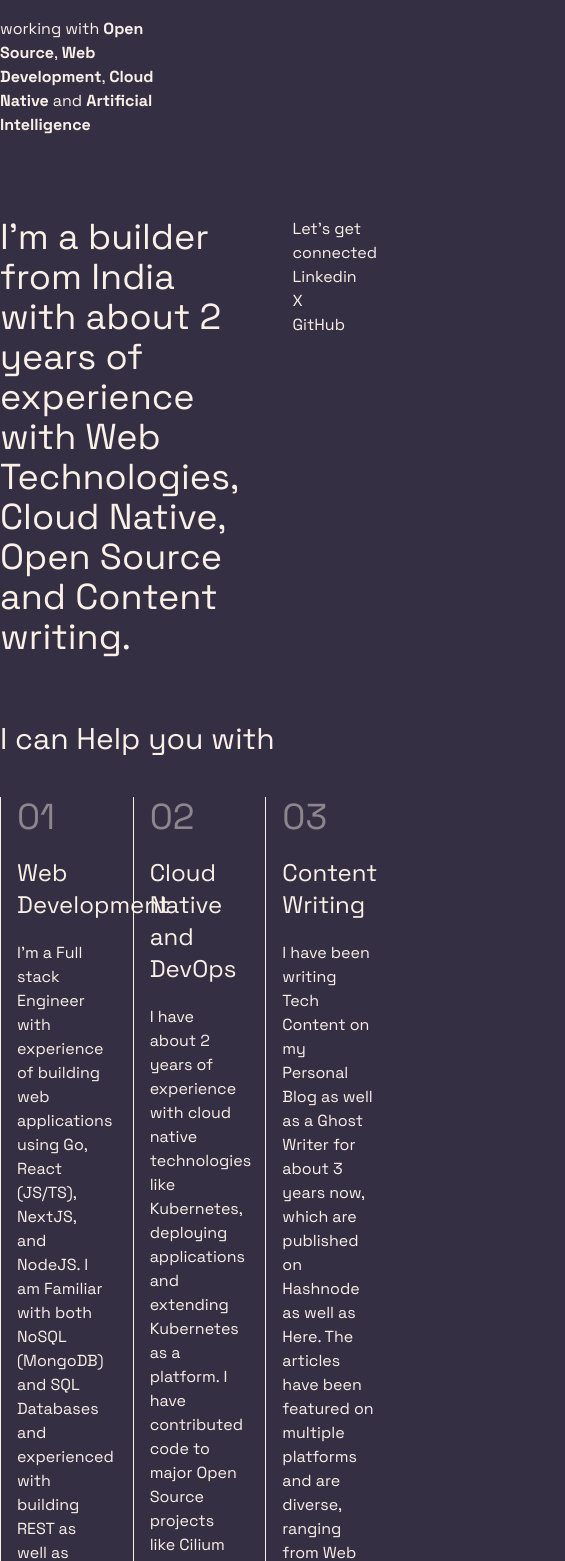
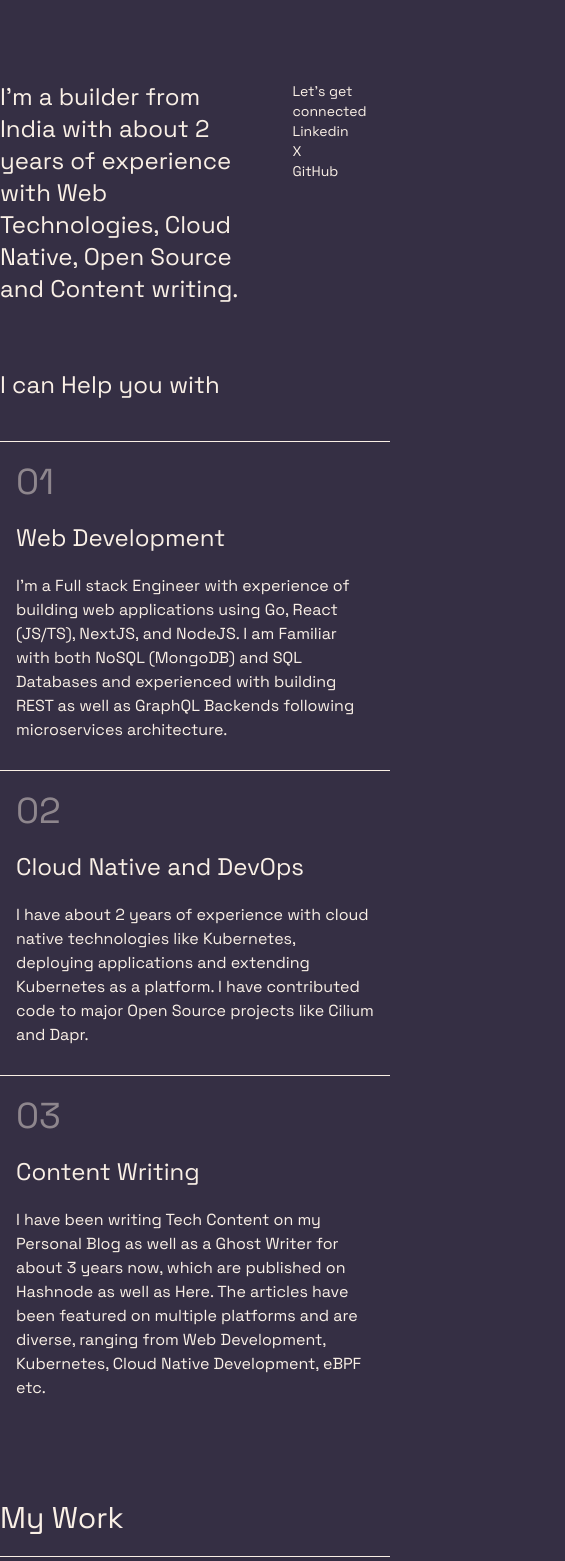
Before and after one commit to prateek041/me, a Next.js app: page / in a window 390 px wide. Shown: the part 439-2000 px from the top of the page, 565 px wide, since content can reach past the window. Built offline with nearby package versions, Linux system fonts and the light colour scheme.

Commit message:
fix: make website mobile friendly

```diff
--- a/src/app/components/About.tsx
+++ b/src/app/components/About.tsx
@@ -6,7 +6,7 @@ const About = () => {
     <div className="flex flex-col gap-y-16">
       <div className="grid grid-cols-8">
         <div className="md:col-span-4  col-span-5">
-          <h2 className="text-4xl">
+          <h2 className="md:text-4xl text-2xl">
             I’m a builder from India with about 2 years of experience with Web
             Technologies, Cloud Native, Open Source and Content writing.
           </h2>
--- a/src/app/components/ArticleContent.tsx
+++ b/src/app/components/ArticleContent.tsx
@@ -1,6 +1,6 @@
 const ArticleContent = ({ pageContent }: { pageContent: string }) => {
   return (
-    <div className="prose w-full prose-invert pl-10 py-10 text-[#FAF0E6]">
+    <div className="prose w-full prose-invert md:pl-10 md:py-10 py-5 mb-10 text-[#FAF0E6]">
       <div dangerouslySetInnerHTML={{ __html: pageContent }}></div>;
     </div>
   );
--- a/src/app/components/MainHeader.tsx
+++ b/src/app/components/MainHeader.tsx
@@ -1,7 +1,7 @@
 const MainHeader = () => {
   return (
     <div className="md:h-4/5 md:grid md:grid-cols-10 flex  mt-32 flex-col gap-y-10">
-      <div className="md:col-span-8 md:self-end md:text-[220px] text-9xl">
+      <div className="md:col-span-8 md:self-end lg:text-[220px] md:text-9xl text-6xl">
         Software Engineer
       </div>
       <div className="md:col-start-9 md:col-span-2 md:self-end md:text-2xl md:w-full w-1/2">
--- a/src/app/components/MyWork.tsx
+++ b/src/app/components/MyWork.tsx
@@ -4,7 +4,9 @@ const MyWork = () => {
   return (
     <div>
       <div>
-        <h2 className="text-3xl border-b border-b-[#FAF0E6] pb-10">My Work</h2>
+        <h2 className="text-3xl border-b border-b-[#FAF0E6] md:pb-10 pb-5">
+          My Work
+        </h2>
       </div>
       <div>
         {PageContent.map((item, index) => {
@@ -66,16 +68,18 @@ const WorkItem = ({
     <div className="py-10 grid grid-cols-8 border-b border-b-[#FAF0E6]">
       <div className="col-span-7 space-y-5">
         <Link href={link}>
-          <h2 className="underline underline-offset-8 text-7xl">{heading}</h2>
+          <h2 className="underline underline-offset-8 md:text-7xl text-4xl">
+            {heading}
+          </h2>
         </Link>
         <div className="space-y-2">
-          <h3 className="text-2xl">{description}</h3>
-          <h2 className="font-light">{tech}</h2>
+          <h3 className="md:text-2xl text-lg">{description}</h3>
+          <h2 className="font-light text-sm">{tech}</h2>
         </div>
       </div>
       <div className="col-start-8">
         <div className="flex h-full items-center justify-center">
-          <h1 className="text-6xl">{year}</h1>
+          <h1 className="md:text-6xl text-3xl">{year}</h1>
         </div>
       </div>
     </div>
--- a/src/app/components/Navbar.tsx
+++ b/src/app/components/Navbar.tsx
@@ -4,7 +4,9 @@ import { CiSun } from "react-icons/ci";
 const Navbar = () => {
   return (
     <div className="container mx-auto flex w-full justify-between my-2">
-      <div>Prateek Singh</div>
+      <Link href={"/"}>
+        <div>Prateek Singh</div>
+      </Link>
       <div className="flex justify-between space-x-5">
         <Link href={"#about"}>
           <div>About</div>
--- a/src/app/components/Socials.tsx
+++ b/src/app/components/Socials.tsx
@@ -2,7 +2,7 @@ import Link from "next/link";
 
 const Socials = () => {
   return (
-    <div>
+    <div className="md:text-base text-sm">
       <div>{"Let's get connected"}</div>
       <div className="flex flex-col">
         <Link href={"https://www.linkedin.com/in/prateek-singh-903449211/"}>
--- a/src/app/components/WhatIDo.tsx
+++ b/src/app/components/WhatIDo.tsx
@@ -1,8 +1,8 @@
 const WhatIDo = () => {
   return (
     <div className="space-y-10">
-      <div className="text-3xl">I can Help you with</div>
-      <div className="grid grid-cols-3 gap-x-2">
+      <div className="md:text-3xl text-2xl">I can Help you with</div>
+      <div className="md:grid md:grid-cols-3 flex flex-col md:gap-x-2 gap-y-2">
         {pageContent.map((item, index) => {
           return (
             <SkillCard
@@ -52,7 +52,7 @@ const SkillCard = ({
   content: string;
 }) => {
   return (
-    <div className="border-l border-[#FAF0E6] px-4 space-y-5">
+    <div className="md:border-t-[#352F44] md:border-l pb-5 pt-5 border-t border-[#FAF0E6] px-4 space-y-5">
       <div className="md:text-6xl text-4xl opacity-45">{index}</div>
       <div className="text-2xl">{heading}</div>
       <div>{content}</div>
--- a/src/app/writings/layout.tsx
+++ b/src/app/writings/layout.tsx
@@ -7,25 +7,28 @@ export const metadata: Metadata = {
   description: "All that I have written",
 };
 
-export default async function WritingLayout({
-  children,
-  params,
-}: {
+interface WritingLayoutParams {
   children: React.ReactNode;
   params: {
     slug: string;
   };
-}) {
+}
+
+export default async function WritingLayout({
+  children,
+  params,
+}: WritingLayoutParams) {
+  console.log(params);
   // Example usage:
   const blogStructure = readDirectoryRecursively(process.cwd() + "/writings");
   return (
     <div
-      className={`bg-[#352F44] text-[#FAF0E6] md:h-screen w-full container mx-auto grid grid-cols-5 mt-5`}
+      className={`bg-[#352F44] text-[#FAF0E6] md:h-screen w-full container flex mx-auto md:grid md:grid-cols-5 mt-5`}
     >
-      <div className="col-span-1">
+      <div className="hidden md:grid md:col-span-1">
         <WritingNav nodes={blogStructure} />
       </div>
-      <div className="overflow-y-auto col-span-4 mx-10 flex justify-center">
+      <div className="overflow-y-auto md:col-span-4 md:mx-10 flex justify-center">
         {children}
       </div>
     </div>
--- a/src/app/writings/life/page.tsx
+++ b/src/app/writings/life/page.tsx
@@ -20,7 +20,7 @@ const LifeArticle = async () => {
   return (
     <div className="w-full mx-10 ">
       <div className="flex flex-col items-center gap-y-10">
-        <h1 className="text-8xl">{matterResult.data.title}</h1>
+        <h1 className="md:text-8xl text-4xl">{matterResult.data.title}</h1>
         <h3>{matterResult.data.date}</h3>
       </div>
       <div className="md:sticky top-16 flex justify-center w-full mt-10">
--- a/src/app/writings/tech/[slug]/page.tsx
+++ b/src/app/writings/tech/[slug]/page.tsx
@@ -1,5 +1,3 @@
-import { getArticle, getArticleNameAndLocation } from "@/utils/fetchPosts";
-import { join } from "path";
 import { IoIosArrowRoundBack } from "react-icons/io";
 import Link from "next/link";
 import readDirectoryRecursively from "../../api/blog";
@@ -8,7 +6,6 @@ export async function generateStaticParams() {
   const directoryTree = readDirectoryRecursively(
     process.cwd() + "/writings/tech",
   );
-  console.log(directoryTree);
 
   // Object.entries(series).map(([key, value]) => {
   //   value.map((entry) => {
@@ -21,8 +18,7 @@ export async function generateStaticParams() {
   }));
 }
 
-export default async function Page({ params }) {
-  console.log("I was called ", params);
+export default async function Page({ params }: { params: { slug: string } }) {
   // const articleName = params.posts;
 
   // const series = getArticleNameAndLocation(postsDirectory);
@@ -52,7 +48,7 @@ export default async function Page({ params }) {
           <p className="text-sm font-light">Back</p>
         </div>
       </Link>
-      <div>THis is new {params} </div>
+      <div>Tech Article {params.slug} </div>
       {/* <div */}
       {/*   className={`flex flex-col gap-y-4 font-light leading-relaxed tracking-wide max-h-[75vh] md:max-h-[70vh] overflow-y-auto`} */}
       {/*   dangerouslySetInnerHTML={{ __html: articleHTML }} */}
--- /dev/null
+++ b/src/app/writings/thoughts/page.jsx
@@ -0,0 +1,5 @@
+const ThoughtsPage = () => {
+  return <div>Hello world</div>;
+};
+
+export default ThoughtsPage;
```
Also changed, not shown: writings/thoughts/test.md (added, +1 -0 lines).
